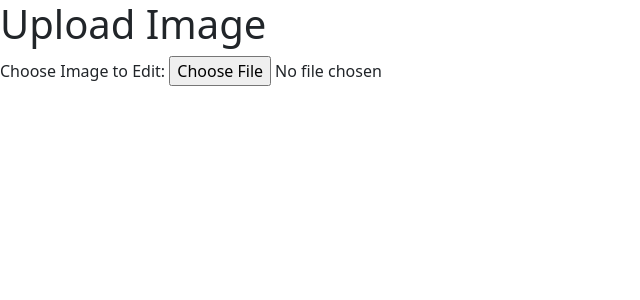
After one commit to brendaliu2/Pixly, a Flask app: page /upload in a window 1280 px wide. The commit adds this page. Shown: the top 300 px of the page, without its empty margins (0-640 px from the left). Run offline with Flask 2, Linux system fonts and the light colour scheme.

Commit message:
add upload photo form

```diff
--- a/app.py
+++ b/app.py
@@ -1,4 +1,5 @@
 # FLASK IMPORTS
+from urllib.parse import urldefrag
 from flask import Flask, render_template, redirect, flash, request
 
 # MODEL IMPORTS
@@ -45,7 +46,48 @@ def show_images():
 
     return render_template('image_listing.html', all_images = all_images)
 
-# @app.post('/users/new')
+
+# @app.get('/search')
+# def show_search_form():
+#     """
+#     Show form with one input for image search
+
+#     """
+#     #flask wtf form
+
+#     return render_template('search.html', search_form = search_form)
+
+
+
+@app.get('/upload')
+def show_upload_form():
+    """
+    Show upload form
+
+    """
+
+    return render_template('upload_form.html')
+
+
+@app.post('/upload')
+def show_upload_form():
+    """
+    Upload image to DB, upload to AWS, redirect homepage
+
+    """
+    #instatiate image instance
+    # new_image = Image()
+
+    #parse image metadata
+
+    #upload image to AWS & get URL
+    #store metadata in DB with models
+
+    return redirect('/')
+
+
+
+# @app.get('/users/new')
 # def add_user():
 #     """Process the add form, adding a new user and going back to /users"""
 
--- a/templates/image_listing.html
+++ b/templates/image_listing.html
@@ -14,6 +14,8 @@
 
 <div>
     PLACEHOLDER FOR HOMEPAGE
+    <a href="/search" class="btn btn-primary">Search</a>
+    <a href="/upload" class="btn btn-primary">Upload</a>
 </div>
 
 
--- /dev/null
+++ b/templates/upload_form.html
@@ -0,0 +1,18 @@
+{% extends 'base.html' %}
+
+{% block content %}
+
+<h1>Upload Image</h1>
+
+<div>
+  <form action="/upload" method="post">
+    <label for="image">Choose Image to Edit:</label>
+    <input type="file" id="image" name="image" accept="image/png, image/jpeg">
+
+  </form>
+</div>
+
+
+
+
+{% endblock %}
```
Also changed, not shown: templates/search_form.html (added), 1 other file.
